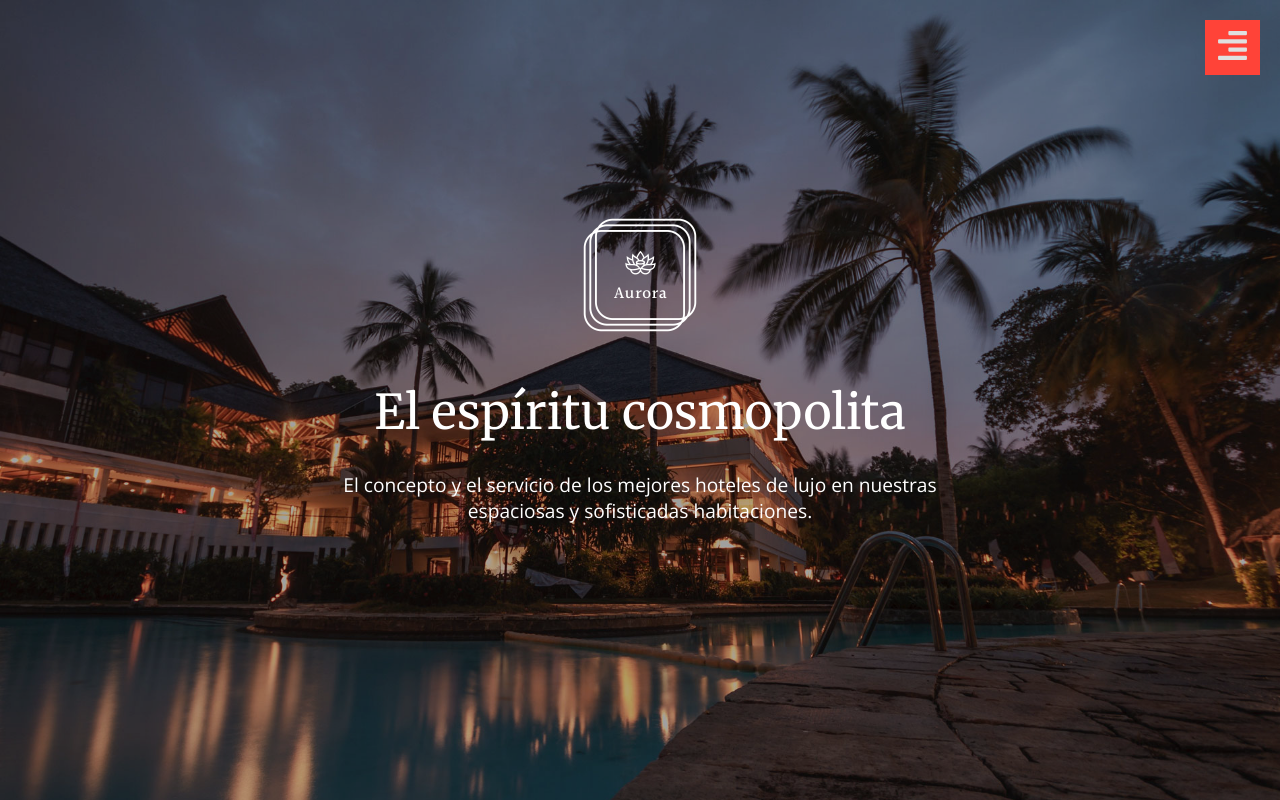
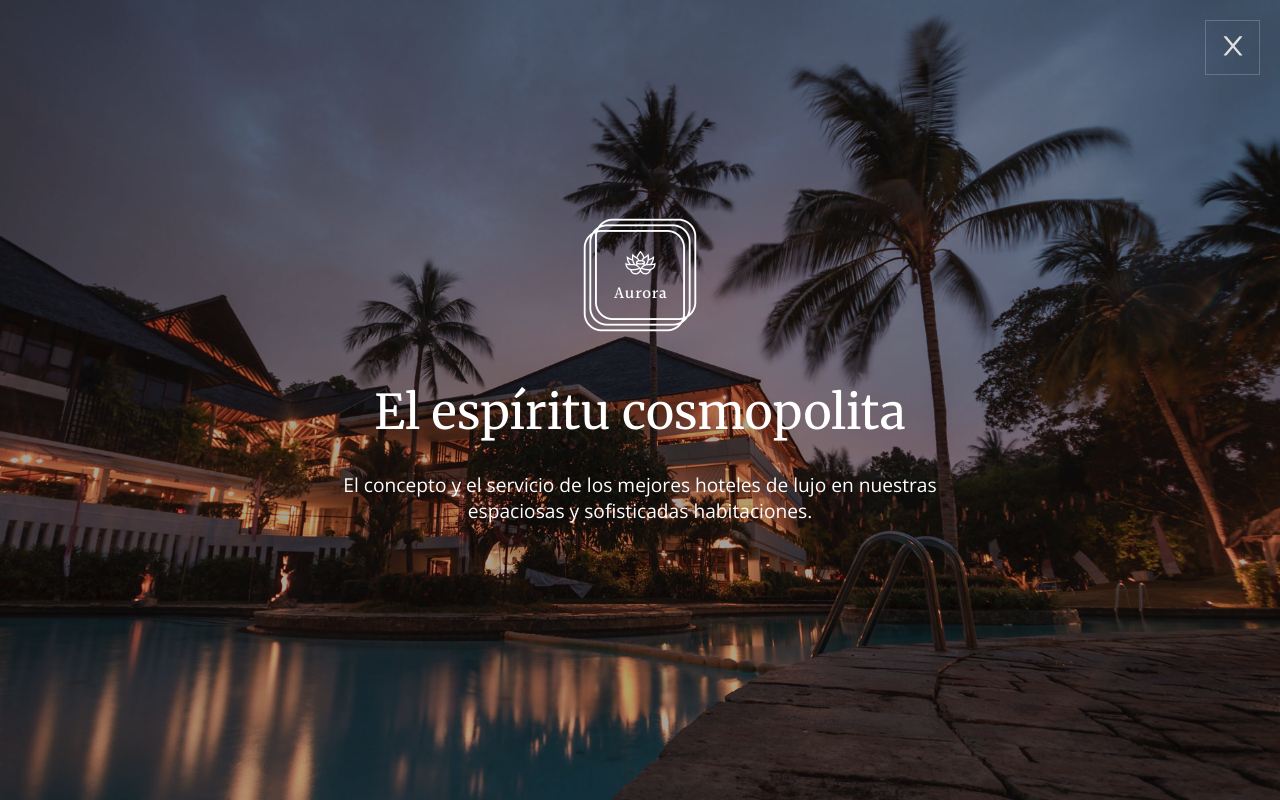
Before and after one commit to fflorezz/react-resort, a React (Create React App) app: page / in a window 1280 px wide. Both pictures are taken after a click on the button 1232 px from the left and 47 px from the top of the page. Shown: the top 800 px of the page. Built offline with nearby package versions, Linux system fonts and the light colour scheme; no server answers.

Commit message:
Added burgerBtn and styles

```diff
--- a/src/App.js
+++ b/src/App.js
@@ -1,7 +1,7 @@
 import React from "react";
 import { Route, Switch } from "react-router-dom";
 
-import Header from "./pages/home-page/Header.jsx/Header";
+import Header from "./new-components/header/Header";
 import HomePage from "./pages/home-page/HomePage";
 import RoomsPage from "./pages/RoomsPage";
 import SingleRoomPage from "./pages/SingleRoomPage";
--- /dev/null
+++ b/src/new-components/burger-btn/BurgerBtn.jsx
@@ -0,0 +1,28 @@
+import React, { useState } from "react";
+import { FaAlignRight } from "react-icons/fa";
+import { AiOutlineClose } from "react-icons/ai";
+
+import styles from "./burgerBtn.module.scss";
+
+const BurgerBtn = () => {
+  const [isOpen, setIsOpen] = useState(false);
+
+  function handleClick() {
+    setIsOpen(!isOpen);
+  }
+  return (
+    <button
+      onClick={handleClick}
+      type="button"
+      className={
+        isOpen ? `${styles.burgerBtn} ${styles.isOpen}` : styles.burgerBtn
+      }
+    >
+      <div className={styles.btnBackground}></div>
+      <FaAlignRight className={styles.burgerIcon} />
+      <AiOutlineClose className={styles.burgerIconClose} />
+    </button>
+  );
+};
+
+export default BurgerBtn;
--- /dev/null
+++ b/src/new-components/burger-btn/burgerBtn.module.scss
@@ -0,0 +1,85 @@
+.burgerBtn {
+  position: relative;
+  z-index: 1;
+  width: 55px;
+  height: 55px;
+  margin: 10px;
+  border: none;
+  background-color: transparent;
+  border: 1px solid transparent;
+  cursor: pointer;
+  overflow: hidden;
+  transition: all ease-in 300ms;
+  transition-delay: 300ms;
+  .btnBackground {
+    position: absolute;
+    top: 0;
+    left: 0;
+    z-index: 2;
+    width: 100%;
+    height: 100%;
+    background-color: #ff4338;
+    transition: all ease-in 300ms;
+    transition-delay: 300ms;
+  }
+  .burgerIcon {
+    position: relative;
+    z-index: 3;
+    fill: rgb(224, 224, 224);
+    width: 30px;
+    height: 60%;
+    overflow: hidden;
+    transition: all ease-out 300ms;
+    transform-origin: right;
+    transition-delay: 600ms;
+  }
+  .burgerIconClose {
+    position: absolute;
+    left: 50%;
+    z-index: 3;
+    fill: rgb(224, 224, 224);
+    width: 30px;
+    height: 60%;
+    overflow: hidden;
+    opacity: 0;
+    transition: all ease-out 300ms;
+    transform: translateX(-50%);
+    transition-delay: 0;
+    transition: all ease-out 300ms;
+    transition-delay: 0;
+  }
+  &:hover {
+    .btnBackground {
+      background-color: #d43830;
+      transition: all ease-in 300ms;
+      transition-delay: 0;
+    }
+  }
+  &:focus {
+    outline: none;
+    box-shadow: none;
+  }
+}
+
+.isOpen {
+  border: 1px solid hsla(0, 0%, 100%, 0.2);
+  transition: all ease-in 300ms;
+  transition-delay: 0;
+  .btnBackground {
+    transform: translateY(100%);
+    transition: all ease-in 300ms;
+    transition-delay: 0;
+  }
+  .burgerIcon {
+    transform: scaleX(0);
+    opacity: 0;
+    transform-origin: right;
+    transition: all ease-out 300ms;
+    transition-delay: 300ms;
+  }
+  .burgerIconClose {
+    opacity: 1;
+    transition: all ease-out 300ms;
+    transition-delay: 600ms;
+  }
+}
--- a/src/pages/home-page/Header.jsx/Header.jsx
+++ b/src/new-components/header/Header.jsx
@@ -1,19 +1,18 @@
 import React from "react";
-import { FaAlignRight } from "react-icons/fa";
 
 import styles from "./header.module.scss";
-import logo from "../../../images/logo_transparent_white.png";
+import logo from "../../images/logo_transparent_white.png";
 import { Link } from "react-router-dom";
+import BurgerBtn from "./../burger-btn/BurgerBtn";
 
 const Header = () => {
   return (
     <div className={styles.header}>
+      <div className={styles.menuMask}></div>
       <Link>
         <img className={styles.logo} src={logo} alt="" />
       </Link>
-      <button type="button" className={styles.burgerBtn}>
-        <FaAlignRight className={styles.burgerIcon} />
-      </button>
+      <BurgerBtn />
     </div>
   );
 };
--- /dev/null
+++ b/src/new-components/header/header.module.scss
@@ -0,0 +1,13 @@
+.header {
+  width: 100%;
+  display: flex;
+  justify-content: space-between;
+  align-items: center;
+  padding: 10px;
+  position: absolute;
+  z-index: 100;
+  .logo {
+    width: 80px;
+    display: none;
+  }
+}
--- a/src/pages/home-page/Header.jsx/header.module.scss
+++ /dev/null
@@ -1,25 +0,0 @@
-.header {
-  width: 100%;
-  display: flex;
-  justify-content: space-between;
-  align-items: center;
-  padding: 10px;
-  position: absolute;
-  z-index: 100;
-  .logo {
-    width: 80px;
-    display: none;
-  }
-  .burgerBtn {
-    width: 55px;
-    height: 55px;
-    margin: 10px;
-    background-color: #ff4338;
-    border: none;
-    .burgerIcon {
-      fill: rgb(224, 224, 224);
-      width: 100%;
-      height: 60%;
-    }
-  }
-}
```
